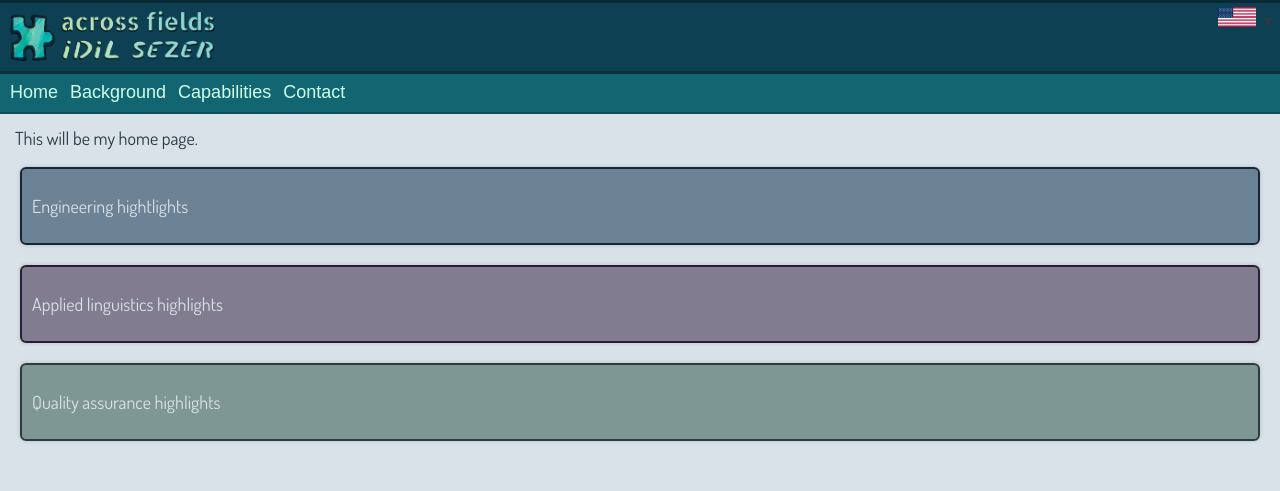
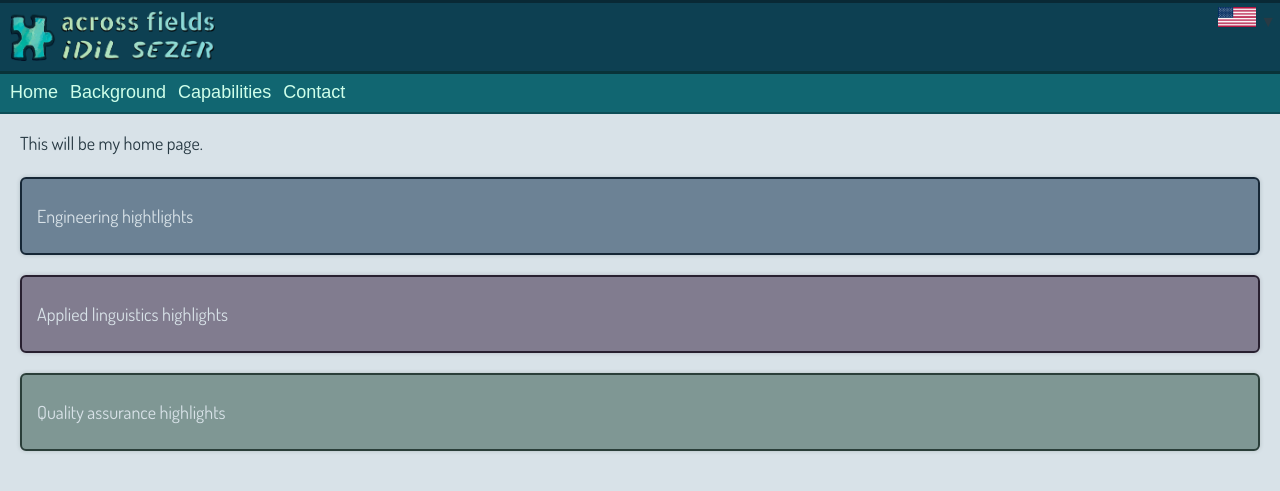
Before and after one commit to acrossfields/idilsezer, a Jekyll site: the page built from en/index.md, in a window 1280 px wide. Shown: the top 491 px of the page. Built offline with Jekyll 4.4.1, drawn with Linux system fonts in a browser that asks for light colours; some web fonts are replaced.

Commit message:
Update style.scss

```diff
--- a/assets/css/style.scss
+++ b/assets/css/style.scss
@@ -78,14 +78,14 @@ body a:hover {
 
 .content-home {
   margin: 15px;
-  padding: 0;
+  padding: 5px;
   font-family: 'Dosis', sans-serif;
   font-size: 18px;
 }
 
 .content-home.eng {
   margin: 20px;
-  padding: 10px;
+  padding: 10px 15px;
   color: #d8e2e8;
   background-color: rgba(38, 68, 96, 0.6);
   border: 2px solid #162736;
@@ -95,7 +95,7 @@ body a:hover {
 
 .content-home.lang {
   margin: 20px;
-  padding: 10px;
+  padding: 10px 15px;
   color: #d8e2e8;
   background-color: rgba(72, 57, 85, 0.6);
   border: 2px solid #282030;
@@ -105,7 +105,7 @@ body a:hover {
 
 .content-home.qa {
   margin: 20px;
-  padding: 10px;
+  padding: 10px 15px;
   color: #d8e2e8;
   background-color: rgba(69, 103, 94, 0.6);
   border: 2px solid #2a3e39;
```
